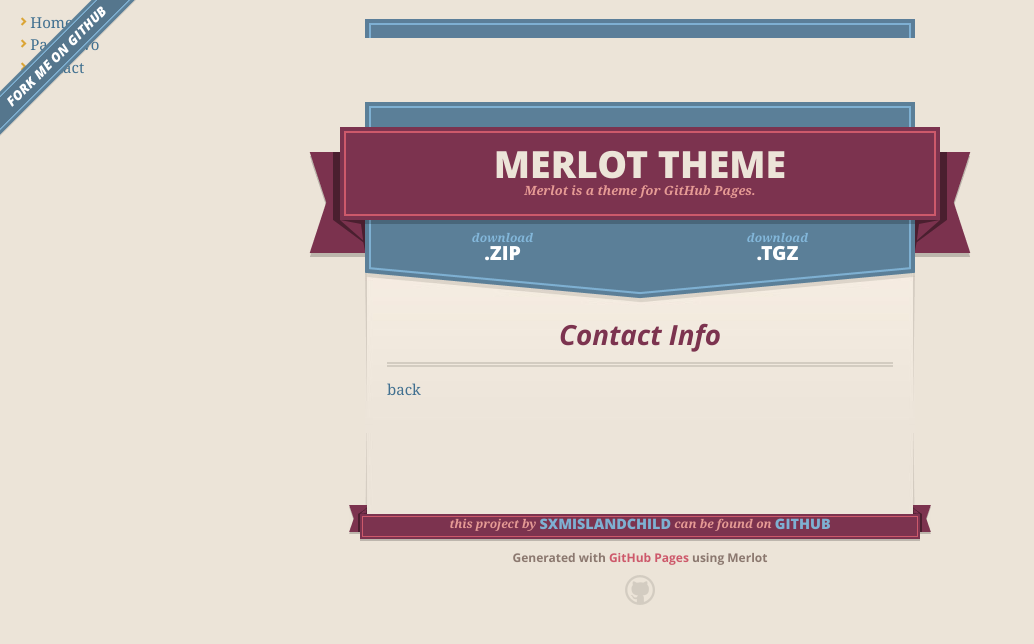
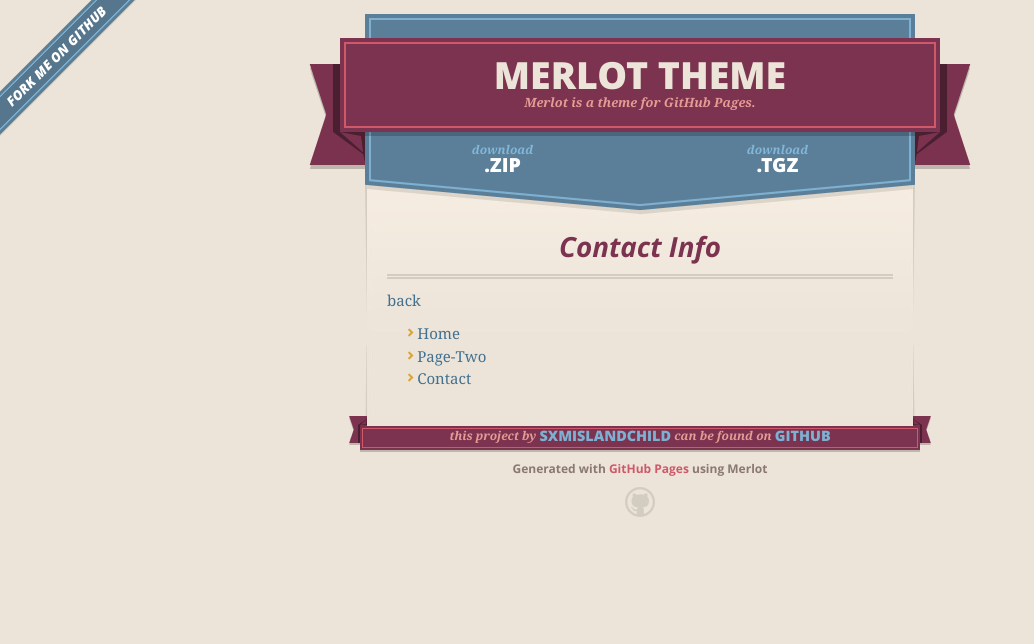
Before and after one commit to sxmislandchild/AF103, a Jekyll site: the page built from contact.md, in a window 1280 px wide. Shown: the top 644 px of the page, without its empty margins (0-1034 px from the left). Built offline with Jekyll 4.4.1, drawn with Linux system fonts in a browser that asks for light colours; our own code applies the rules of GitHub Pages for plain Markdown files.

Commit message:
Update default.html

```diff
--- a/_layouts/default.html
+++ b/_layouts/default.html
@@ -22,7 +22,6 @@
   </head>
 
 
-  {% include nav.html %}
   <body>
     <div id="fb-root"></div>
 <script async defer crossorigin="anonymous" src="https://connect.facebook.net/en_US/sdk.js#xfbml=1&version=v6.0"></script>
@@ -61,6 +60,7 @@
         {{ content }}
 
         {% include likebutton.html %}
+        {% include nav.html %}
       </section>
 
       <footer>
```
